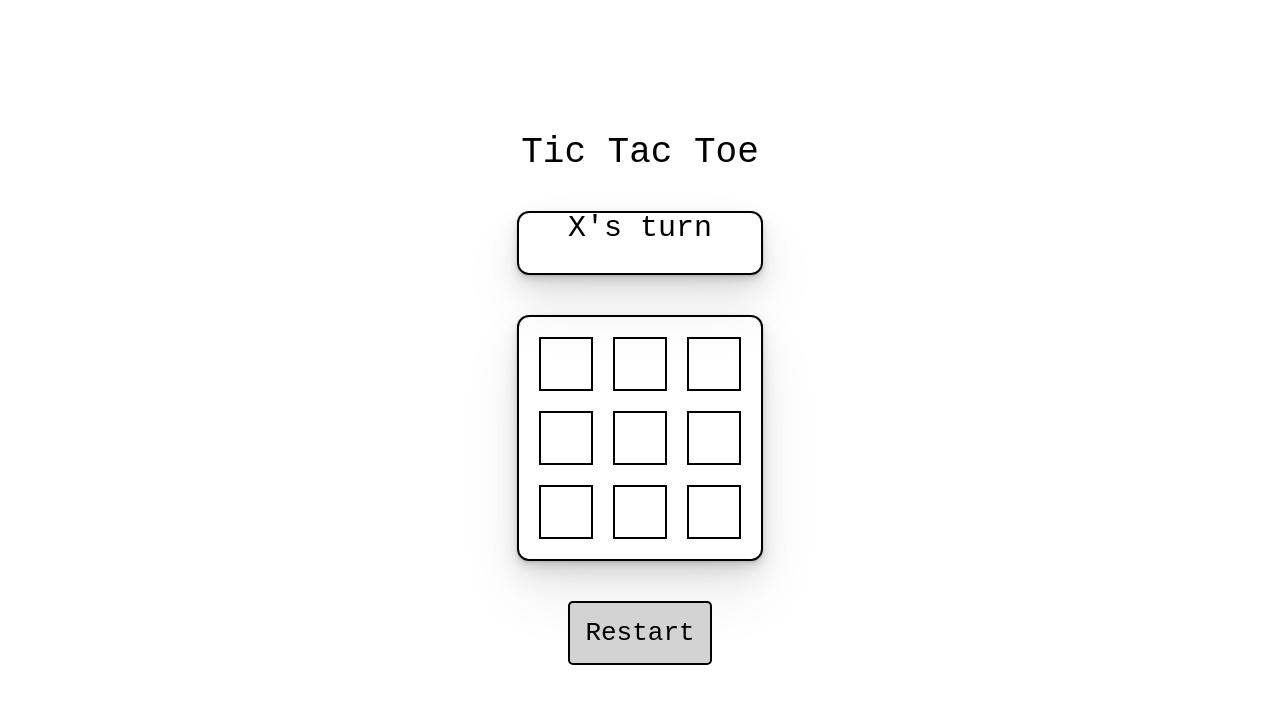
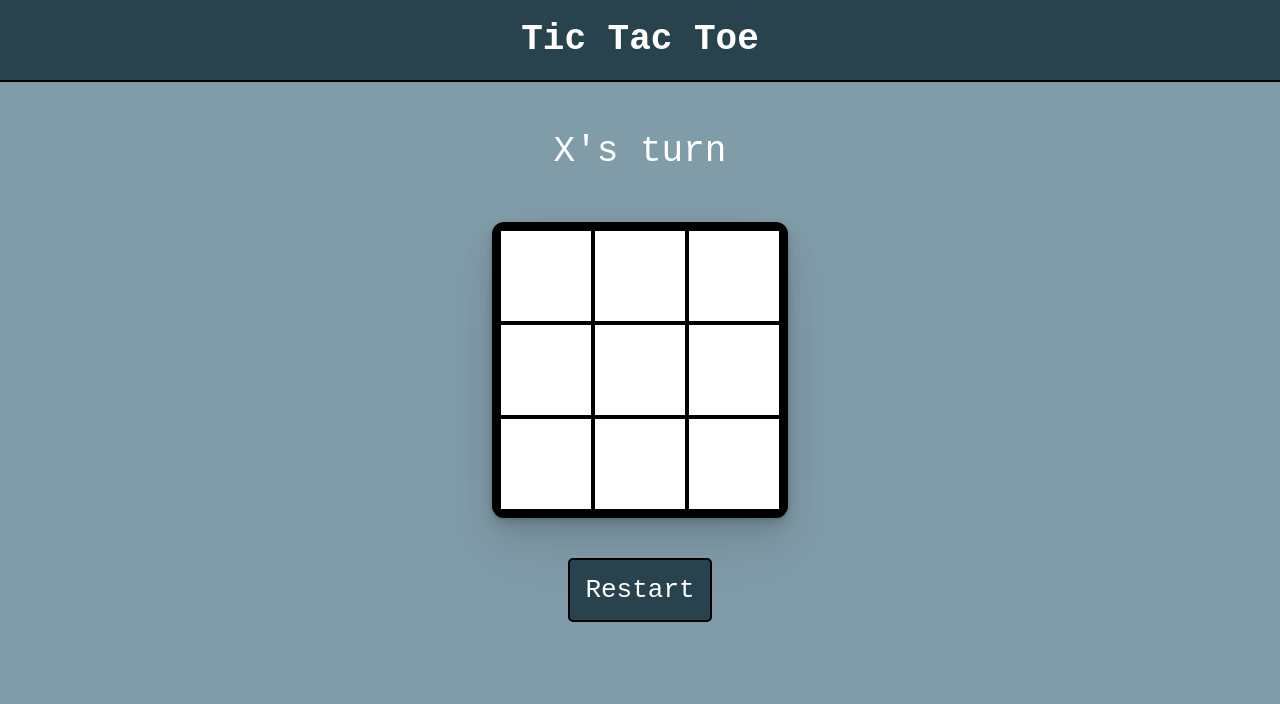
Before and after one commit to topihenrik/tic-tac-toe, a plain HTML site: page index.html in a window 1280 px wide. Drawn offline with Linux system fonts and the light colour scheme.

Commit message:
UI improvements

```diff
--- a/index.html
+++ b/index.html
@@ -7,7 +7,9 @@
         <link rel="stylesheet" href="style.css">
     </head>
     <body>
-        <h1 class="title-text">Tic Tac Toe</h1>
+        <div class="title-box">
+            <h1 class="title-text">Tic Tac Toe</h1>
+        </div>
         <div class="info-screen">
             <p class="info-text">X's turn</p>
         </div>
--- a/style.css
+++ b/style.css
@@ -6,20 +6,37 @@ html, body {
 body {
     display: flex;
     flex-direction: column;
-    justify-content: center;
+    /* justify-content: center; */
     align-items: center;
     gap: 40px;
+    background-color: #819ca9
+
+    ;
+}
+
+
+.title-box {
+    display: flex;
+    border-bottom: 2px solid;
+    width: 100%;
+    height: 80px;
+    align-items: center;
+    justify-content: center;
+    background-color: #29434e;
 }
 
 .title-text {
     font-size: 36px;
     font-family: monospace;
+    font-weight: bold;
+    color: #ffff;
 }
 
 
 .game-board {
     display: flex;
     flex-direction: column;
+    background-color: black;
 
     border: 2px solid;
     border-radius: 12px;
@@ -29,7 +46,7 @@ body {
                 0 8px 16px rgba(0,0,0,0.07),
                 0 16px 32px rgba(0,0,0,0.07),
                 0 32px 64px rgba(0,0,0,0.07);
-    padding: 10px;
+    padding: 5px;
 }
 
 .game-board-row {
@@ -38,10 +55,11 @@ body {
 }
 
 .game-board-box {
-    margin: 10px;
-    padding: 10px;
+    /* margin: 10px; */
+    padding: 30px;
     border: 2px solid;
-    font-size: 20px;
+    background-color: white;
+    font-size: 40px;
     font-family: monospace;
     font-style: bold;
     width: 30px;
@@ -50,19 +68,15 @@ body {
 }
 
 .info-screen {
-    border: 2px solid;
-    border-radius: 12px;
-    box-shadow: 0 1px 2px rgba(0,0,0,0.07),
-                0 2px 4px rgba(0,0,0,0.07),
-                0 4px 8px rgba(0,0,0,0.07),
-                0 8px 16px rgba(0,0,0,0.07),
-                0 16px 32px rgba(0,0,0,0.07),
-                0 32px 64px rgba(0,0,0,0.07);
-    width: 242px;
+    display: flex;
+    width: 100%;
     height: 60px;
-
-    font-size: 30px;
-    text-align: center;
+    /* background-color: white; */
+    font-size: 36px;
+    color: #ffff;
+    /* text-align: center; */
+    align-items: center;
+    justify-content: center;
     font-family: monospace;
 }
 
@@ -73,4 +87,7 @@ body {
     border: 2px solid;
     border-radius: 5px;
     padding: 15px 15px;
+    background-color: #29434e;
+    color: #ffff;
+    border-color: black;
 }
```
